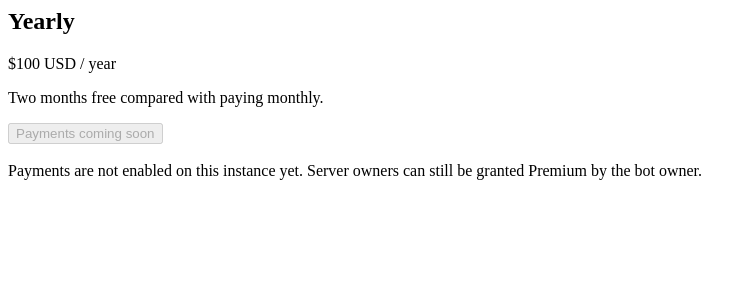
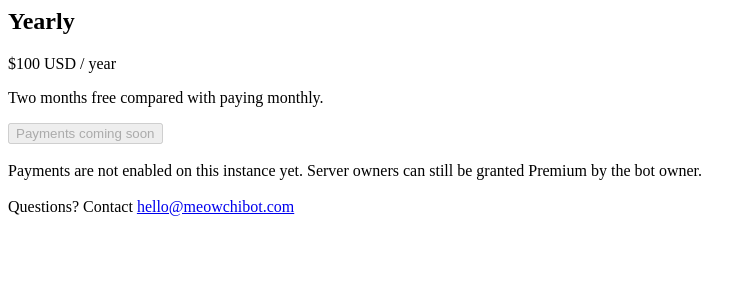
Before and after one commit to labyasin67-dev/fun-bot, a Python web app: template dashboard/templates/pricing.html in a window 1280 px wide. Shown: the part 284-584 px from the top of the page, without its empty margins (0-756 px from the left). Run offline with Jinja, Linux system fonts and the light colour scheme; the template is opened without the code that fills it, so the values that code supplies are empty.

Commit message:
Add hello@meowchibot.com contact line to the pricing page
Requested by and credit to Whiskey/WarRaven.

```diff
--- a/dashboard/templates/pricing.html
+++ b/dashboard/templates/pricing.html
@@ -30,5 +30,6 @@
   {% if not payments_ready %}
     <p class="muted" style="margin-top:18px">Payments are not enabled on this instance yet. Server owners can still be granted Premium by the bot owner.</p>
   {% endif %}
+  <p class="muted" style="margin-top:18px">Questions? Contact <a href="mailto:hello@meowchibot.com">hello@meowchibot.com</a></p>
 </div>
 {% endblock %}
```
